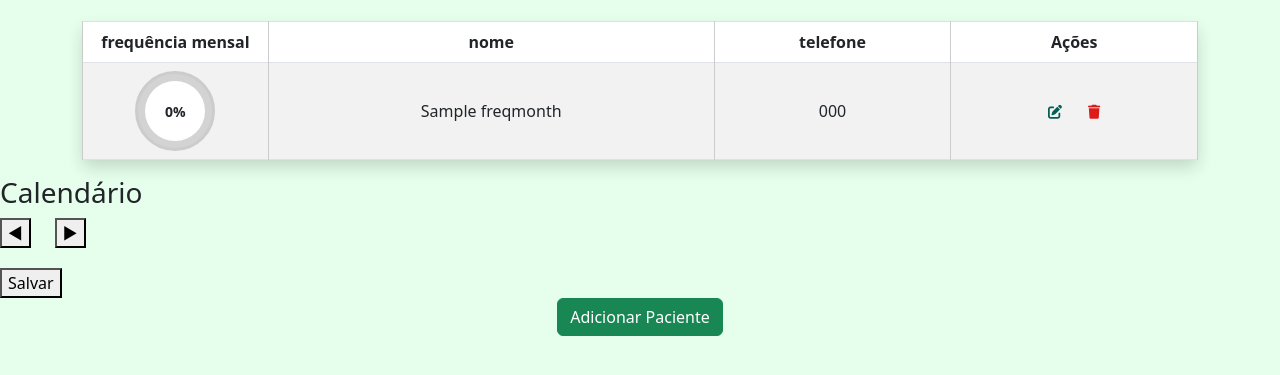
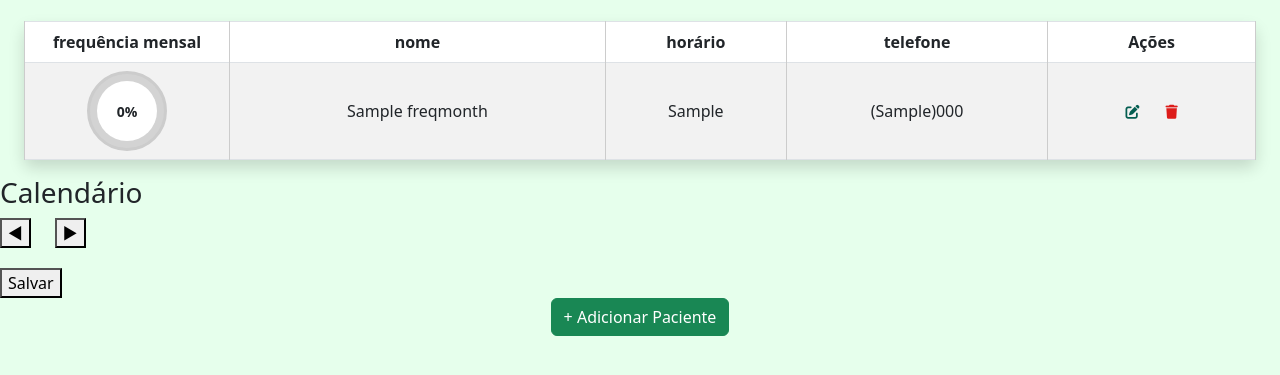
Before and after one commit to LuisGuilhermeS/physiocorp, a PHP site: page /index.php in a window 1280 px wide. Shown: the part 168-543 px from the top of the page. Run offline with PHP 8.4, Linux system fonts and the light colour scheme; tables that the repository leaves empty or names only in its code hold one stand-in row (values such as "Sample post").

Commit message:
modificações

```diff
--- a/index.php
+++ b/index.php
@@ -42,12 +42,13 @@
     margin: 0 10px;
   }
 </style>
-<div class="container">
+<div class="mx-4">
   <table class="table table-bordered table-striped rounded shadow">
     <thead>
       <tr>
         <th class="text-center">frequência mensal</th>
         <th class="text-center">nome</th>
+        <th class="text-center">horário</th>
         <th class="text-center">telefone</th>
         <th class="actions text-center">Ações</th>
       </tr>
@@ -68,7 +69,8 @@
             </div>
           </td>
           <td><?= htmlspecialchars($paciente['nome']) ?></td>
-          <td><?= htmlspecialchars($paciente['phone']) ?></td>
+          <td><?= htmlspecialchars($paciente['hour']) ?></td>
+          <td><?= "(".htmlspecialchars($paciente['ddd']).")".htmlspecialchars($paciente['phone']) ?></td>
           <td class="actions text-center">
           <div class="d-flex flex-column flex-md-row gap-2 justify-content-center">
             <a class="btn btn-sm btn-read" href="<?=$BASE_URL?>editGym.php"><i class="fas fa-edit"></i></a>
@@ -99,7 +101,7 @@
 
 
 <div class="text-center">
-  <a href="newGym.php" class="btn btn-success">Adicionar Paciente</a>
+  <a href="newGym.php" class="btn btn-success">+ Adicionar Paciente</a>
 </div>
 
 
```
Also changed, not shown: newGym.php (+11 -14 lines).
